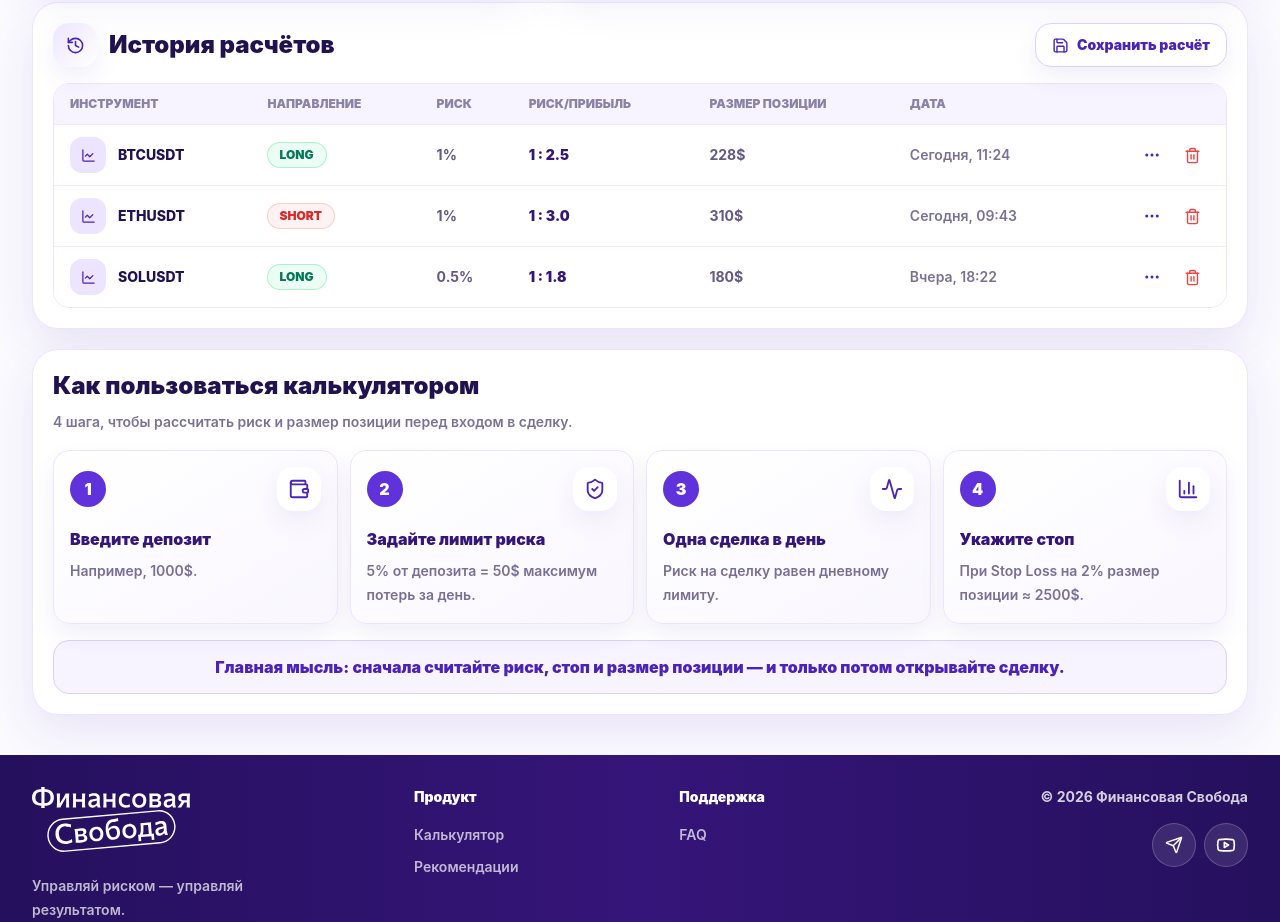
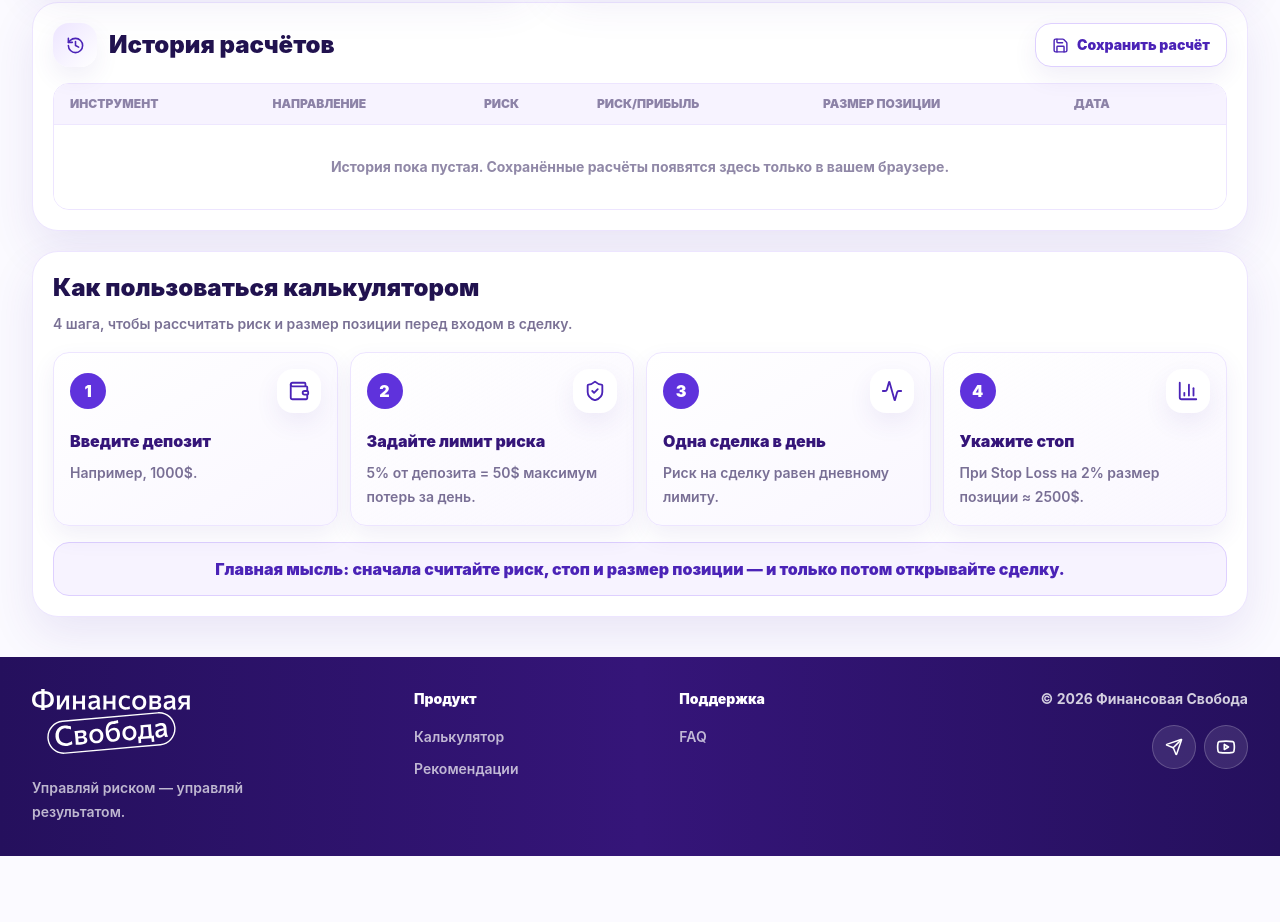
Before and after one commit to hvpex/fs-calculator, a React (Vite) app: page / in a window 1280 px wide. Shown: the part 1540-2462 px from the top of the page. After the commit the page ends 2396 px from the top, so only its background shows below. Built offline with nearby package versions, Linux system fonts and the light colour scheme.

Commit message:
remove seeded history

```diff
--- a/src/App.tsx
+++ b/src/App.tsx
@@ -47,60 +47,6 @@ type HistoryItem = {
 
 const HISTORY_KEY = 'financial-freedom-risk-history';
 const TRADES_PER_DAY = 1;
-
-const defaultHistory: HistoryItem[] = [
-  {
-    id: 'example-btc',
-    instrument: 'BTCUSDT',
-    direction: 'LONG',
-    risk: '1%',
-    rr: '1 : 2.5',
-    position: '228$',
-    date: 'Сегодня, 11:24',
-    snapshot: {
-      deposit: 1000,
-      dailyRiskPercent: 1,
-      direction: 'LONG',
-      entryPrice: '100.00',
-      stopLoss: '95.61',
-      takeProfit: '110.96',
-    },
-  },
-  {
-    id: 'example-eth',
-    instrument: 'ETHUSDT',
-    direction: 'SHORT',
-    risk: '1%',
-    rr: '1 : 3.0',
-    position: '310$',
-    date: 'Сегодня, 09:43',
-    snapshot: {
-      deposit: 1000,
-      dailyRiskPercent: 1,
-      direction: 'SHORT',
-      entryPrice: '100.00',
-      stopLoss: '103.23',
-      takeProfit: '90.32',
-    },
-  },
-  {
-    id: 'example-sol',
-    instrument: 'SOLUSDT',
-    direction: 'LONG',
-    risk: '0.5%',
-    rr: '1 : 1.8',
-    position: '180$',
-    date: 'Вчера, 18:22',
-    snapshot: {
-      deposit: 1000,
-      dailyRiskPercent: 0.5,
-      direction: 'LONG',
-      entryPrice: '100.00',
-      stopLoss: '97.22',
-      takeProfit: '105.00',
-    },
-  },
-];
 
 function App() {
   const [deposit, setDeposit] = useState(1000);
@@ -679,7 +625,14 @@ function HistorySection({
             </tr>
           </thead>
           <tbody>
-            {history.map((item) => (
+            {history.length === 0 ? (
+              <tr className="border-t border-brand-100/80">
+                <td colSpan={7} className="px-4 py-8 text-center text-sm font-bold text-ink/50">
+                  История пока пустая. Сохранённые расчёты появятся здесь только в вашем браузере.
+                </td>
+              </tr>
+            ) : (
+              history.map((item) => (
                 <Fragment key={item.id}>
                   <tr className="border-t border-brand-100/80 transition hover:bg-brand-50/40">
                     <td className="px-4 py-3">
@@ -741,7 +694,8 @@ function HistorySection({
                     </tr>
                   )}
                 </Fragment>
-            ))}
+              ))
+            )}
           </tbody>
         </table>
       </div>
@@ -1309,17 +1263,21 @@ function DecorativeChart() {
 function readHistory() {
   try {
     const raw = window.localStorage.getItem(HISTORY_KEY);
-    if (!raw) return defaultHistory;
+    if (!raw) return [];
     const parsed = JSON.parse(raw);
-    if (!Array.isArray(parsed)) return defaultHistory;
+    if (!Array.isArray(parsed)) return [];
     const normalized = parsed
       .map((item, index) => normalizeHistoryItem(item, index))
-      .filter((item): item is HistoryItem => item !== null);
+      .filter((item): item is HistoryItem => item !== null && !isLegacySeededHistoryItem(item));
 
-    return normalized.length > 0 ? normalized : defaultHistory;
+    return normalized;
   } catch {
-    return defaultHistory;
+    return [];
   }
+}
+
+function isLegacySeededHistoryItem(item: HistoryItem) {
+  return item.id.startsWith('example-');
 }
 
 function normalizeHistoryItem(item: unknown, index: number): HistoryItem | null {
```
Lines whose indentation alone changed are shown as unchanged.
